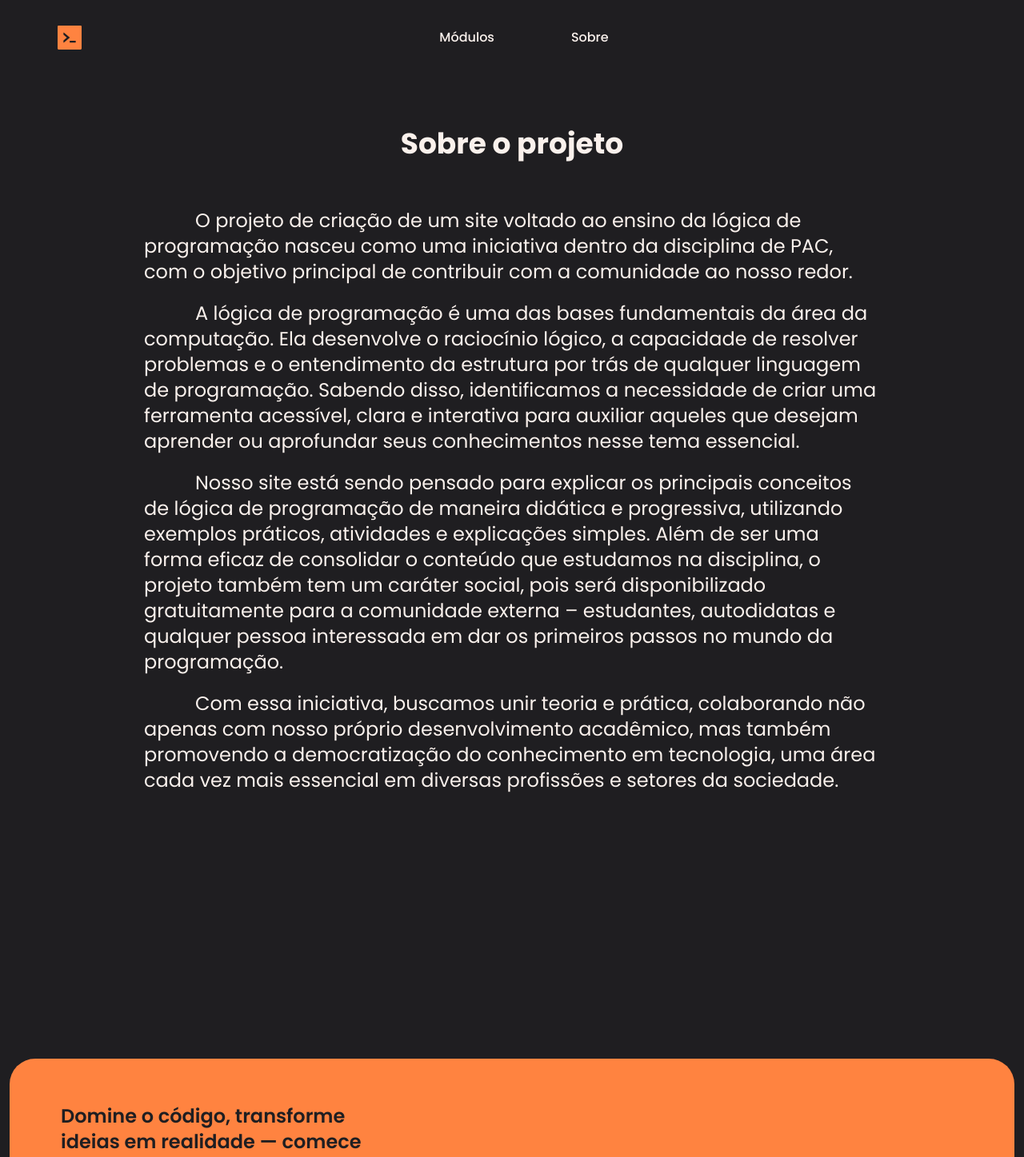
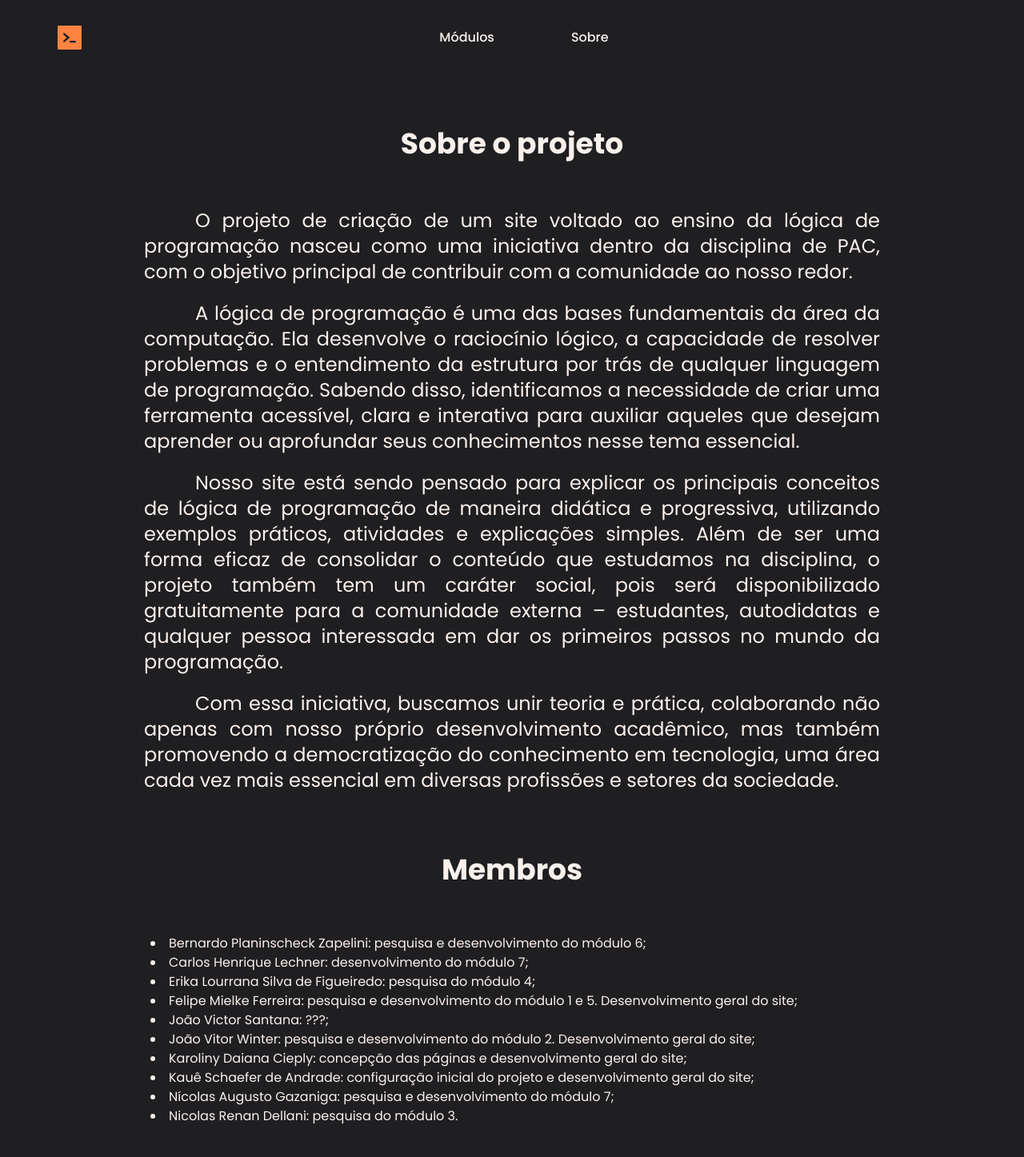
Before and after one commit to kauesandrade/BugHunters, a Next.js app: page /sobre in a window 1280 px wide. Shown: the top 1447 px of the page at 80% size. Built offline with nearby package versions, Linux system fonts and the light colour scheme.

Commit message:
Arrumando tudo de novo | 25/05 02:21

```diff
--- a/src/app/conteudos/modulo3/page.tsx
+++ b/src/app/conteudos/modulo3/page.tsx
@@ -43,6 +43,9 @@ int main()
                 </ul>
                 <CodeBlock code=
                     {`#include <stdio.h>
+
+#define PI 3.14
+
 int main()
 {
     const int ano = 2025;
--- a/src/app/conteudos/page.tsx
+++ b/src/app/conteudos/page.tsx
@@ -22,14 +22,14 @@ const Conteudos = () => {
                     },
                     {
                       icon: <Boxes className="text-orange" size={"48px"} />,
-                      titulo: "M3 - Tipos de Dados e Variáveis o Tipos primitivos",
-                      texto: 'Em "Tipos de Dados e Variáveis" ou "Tipos Primitivos em C", aprende-se a declarar, utilizar e entender os principais tipos de dados básicos da linguagem, como int, float, char e double, além de como armazenar e manipular valores na memória por meio de variáveis!',
+                      titulo: "M3 - Tipos de Dados e Variáveis",
+                      texto: 'Em "Tipos de Dados e Variáveis", aprende-se a declarar, utilizar e entender os principais tipos de dados básicos da linguagem, como int, float, char e double, além de como armazenar e manipular valores na memória por meio de variáveis!',
                       link: "/modulo3"
                     },
                     {
                       icon: <Equal className="text-orange" size={"48px"} />,
-                      titulo: "M4 - Operadores relacionais",
-                      texto: "Os operadores relacionais em C são usados para comparar valores e retornam resultados booleanos, permitindo a tomada de decisões, como ==, !=, >, <, >=, e <=.",
+                      titulo: "M4 - Operadores e Expressões",
+                      texto: "Os operadores em C são usados para comparar valores, realizar contas e concatenar expressões.",
                       link: "/modulo4"
                     },
                     {
--- a/src/app/page.tsx
+++ b/src/app/page.tsx
@@ -27,14 +27,14 @@ export default function Home() {
         },
         {
           icon: <Boxes className="text-orange" size={"48px"} />,
-          titulo: "M3 - Tipos de Dados e Variáveis o Tipos primitivos",
-          texto: 'Em "Tipos de Dados e Variáveis" ou "Tipos Primitivos em C", aprende-se a declarar, utilizar e entender os principais tipos de dados básicos da linguagem, como int, float, char e double, além de como armazenar e manipular valores na memória por meio de variáveis!',
+          titulo: "M3 - Tipos de Dados e Variáveis",
+          texto: 'Em "Tipos de Dados e Variáveis", aprende-se a declarar, utilizar e entender os principais tipos de dados básicos da linguagem, como int, float, char e double, além de como armazenar e manipular valores na memória por meio de variáveis!',
           link: "/modulo3"
         },
         {
           icon: <Equal className="text-orange" size={"48px"} />,
-          titulo: "M4 - Operadores relacionais",
-          texto: "Os operadores relacionais em C são usados para comparar valores e retornam resultados booleanos, permitindo a tomada de decisões, como ==, !=, >, <, >=, e <=.",
+          titulo: "M4 - Operadores e Expressões",
+          texto: "Os operadores em C são usados para comparar valores, realizar contas e concatenar expressões.",
           link: "/modulo4"
         },
         {
@@ -57,7 +57,8 @@ export default function Home() {
         },
       ]}
     />
-    <section className='relative w-201 h-75 m-auto mt-40 mb-80'>
+    <span className='mb-70'></span>
+    {/* <section className='relative w-201 h-75 m-auto mt-40 mb-80'>
         <div className="z-2 absolute w-65 h-52 bg-orange rounded-3xl flex justify-center items-center">
           <GraduationCap className="text-black" size={"96px"} />
         </div>
@@ -79,7 +80,7 @@ export default function Home() {
         </div>
         <div className="z-3 absolute bottom-0 bg-black rounded-tr-3xl w-33 h-23">
         </div>
-    </section>
+    </section> */}
     </>
   );
 }
--- a/src/app/sobre/page.tsx
+++ b/src/app/sobre/page.tsx
@@ -1,22 +1,35 @@
 const Sobre = () => {
     return (
         <>
-            <section className="flex flex-col mt-40 min-h-screen w-full mb-80 px-45 gap-5">
+            <section className="flex flex-col mt-40 min-h-screen w-full mb-80 px-45 gap-5 text-2xl">
                 <h1 className="text-4xl font-bold text-center mb-10">
                     Sobre o projeto
                 </h1>
-                <p className="indent-16 text-2xl">
+                <p className="indent-16 text-justify">
                     O projeto de criação de um site voltado ao ensino da lógica de programação nasceu como uma iniciativa dentro da disciplina de PAC, com o objetivo principal de contribuir com a comunidade ao nosso redor.
                 </p>
-                <p className="indent-16 text-2xl">
+                <p className="indent-16 text-justify">
                     A lógica de programação é uma das bases fundamentais da área da computação. Ela desenvolve o raciocínio lógico, a capacidade de resolver problemas e o entendimento da estrutura por trás de qualquer linguagem de programação. Sabendo disso, identificamos a necessidade de criar uma ferramenta acessível, clara e interativa para auxiliar aqueles que desejam aprender ou aprofundar seus conhecimentos nesse tema essencial.
                 </p>
-                <p className="indent-16 text-2xl">
+                <p className="indent-16 text-justify">
                 Nosso site está sendo pensado para explicar os principais conceitos de lógica de programação de maneira didática e progressiva, utilizando exemplos práticos, atividades e explicações simples. Além de ser uma forma eficaz de consolidar o conteúdo que estudamos na disciplina, o projeto também tem um caráter social, pois será disponibilizado gratuitamente para a comunidade externa – estudantes, autodidatas e qualquer pessoa interessada em dar os primeiros passos no mundo da programação.
                 </p>
-                <p className="indent-16 text-2xl">
+                <p className="indent-16 text-justify">
                 Com essa iniciativa, buscamos unir teoria e prática, colaborando não apenas com nosso próprio desenvolvimento acadêmico, mas também promovendo a democratização do conhecimento em tecnologia, uma área cada vez mais essencial em diversas profissões e setores da sociedade.
                 </p>
+                <h1 className="mt-14 text-4xl font-bold text-center mb-10">Membros</h1>
+                <ul className="text-base list-disc list-inside pl-8 indent-[-24px]">
+                    <li>Bernardo Planinscheck Zapelini: pesquisa e desenvolvimento do módulo 6;</li>
+                    <li>Carlos Henrique Lechner: desenvolvimento do módulo 7;</li>
+                    <li>Erika Lourrana Silva de Figueiredo: pesquisa do módulo 4;</li>
+                    <li>Felipe Mielke Ferreira: pesquisa e desenvolvimento do módulo 1 e 5. Desenvolvimento geral do site;</li>
+                    <li>João Victor Santana: ???;</li>
+                    <li>João Vitor Winter: pesquisa e desenvolvimento do módulo 2. Desenvolvimento geral do site;</li>
+                    <li>Karoliny Daiana Cieply: concepção das páginas e desenvolvimento geral do site;</li>
+                    <li>Kauê Schaefer de Andrade: configuração inicial do projeto e desenvolvimento geral do site;</li>
+                    <li>Nícolas Augusto Gazaniga: pesquisa e desenvolvimento do módulo 7;</li>
+                    <li>Nicolas Renan Dellani: pesquisa do módulo 3.</li>
+                </ul>
             </section>
         </>
     )
```
Also changed, not shown: src/app/atividades/page.tsx (deleted, +0 -8 lines).
